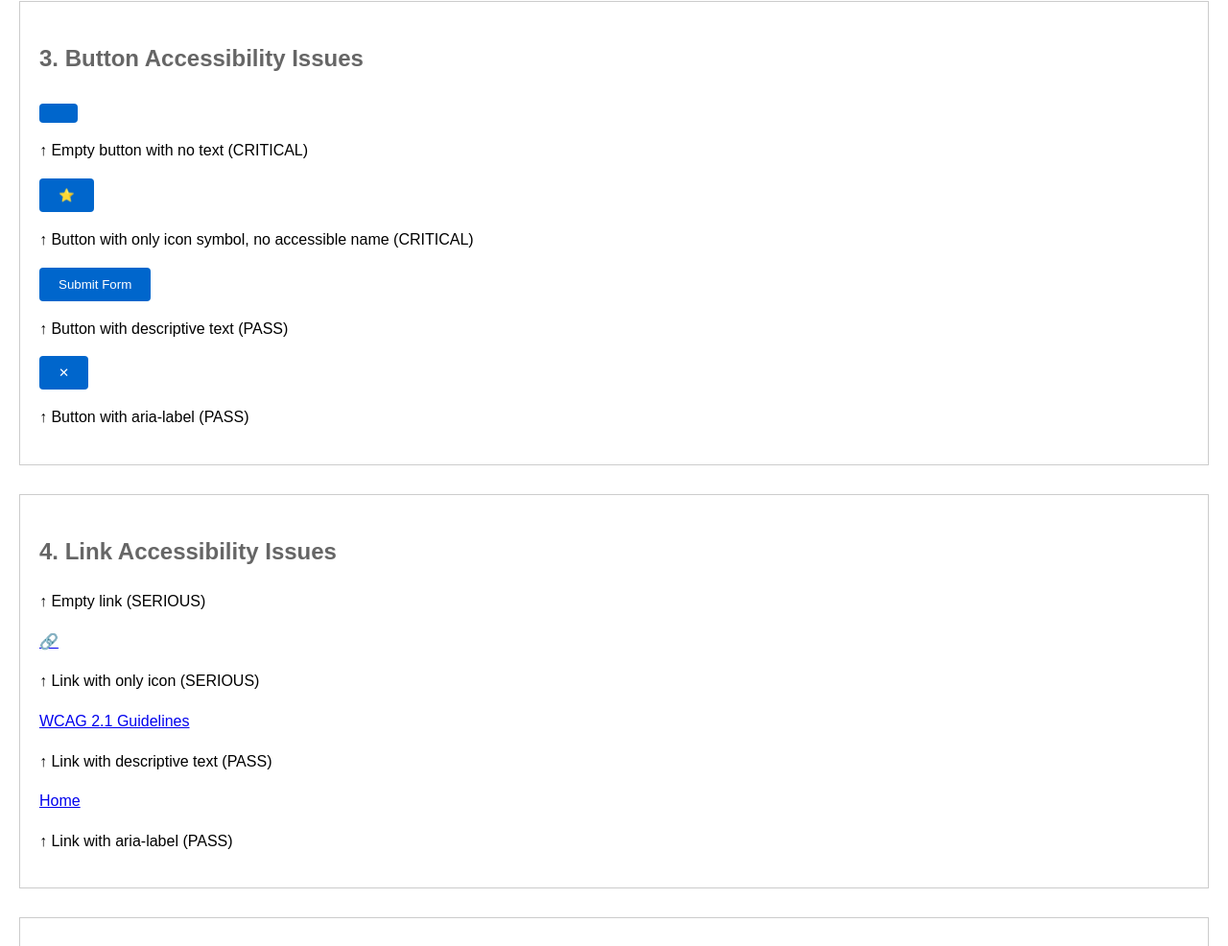
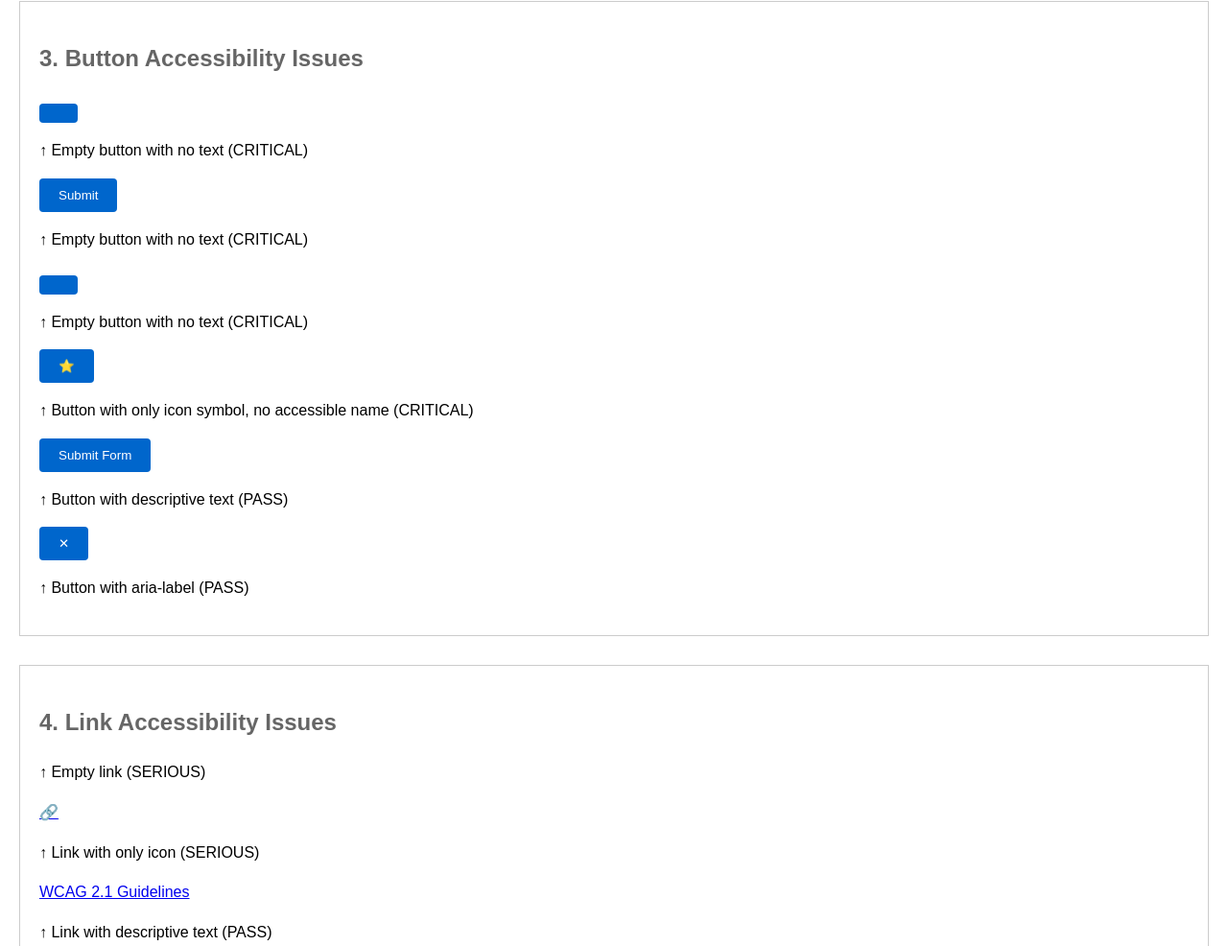
Before and after one commit to sudha-coderepo/a11yassist-vscode, a website: page sample.html in a window 1280 px wide. Shown: the part 1528-2514 px from the top of the page at 96% size. Drawn offline with Linux system fonts and the light colour scheme.

Commit message:
updated sample.html

```diff
--- a/sample.html
+++ b/sample.html
@@ -177,6 +177,15 @@
         <!-- FAIL: Empty button -->
         <button></button>
         <p>↑ Empty button with no text (CRITICAL)</p>
+
+        <!-- FAIL: Empty button -->
+        <button>Submit</button>
+        <p>↑ Empty button with no text (CRITICAL)</p>
+
+        <!-- FAIL: Empty button -->
+        <button></button>
+        <p>↑ Empty button with no text (CRITICAL)</p>
+
 
         <!-- FAIL: Button with only icon, no aria-label -->
         <button>⭐</button>
```
Also changed, not shown: README.md.
